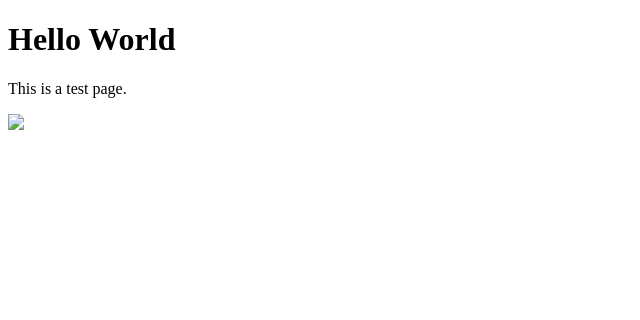
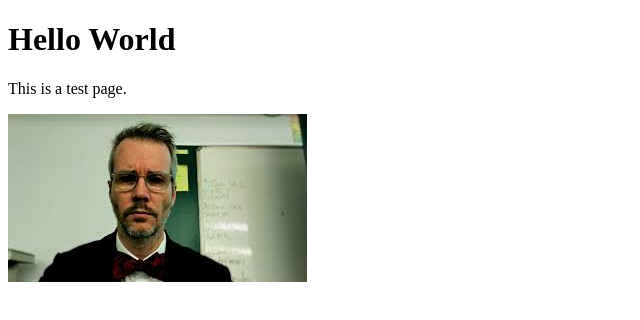
Before and after one commit to davidjmclean/davidjmclean.github.io, a plain HTML site: page index.html in a window 1280 px wide. Shown: the whole page, without its empty margins (0-640 px from the left). Drawn offline with Linux system fonts and the light colour scheme.

Commit message:
Update index.html

```diff
--- a/index.html
+++ b/index.html
@@ -7,7 +7,7 @@
   <BODY>
     <H1>Hello World</H1>
     <P>This is a test page.</P>
-    <img src="/images/mrdave.jpeg">
+    <img src="/images/mrdave.jpg">
 
 
 
```
